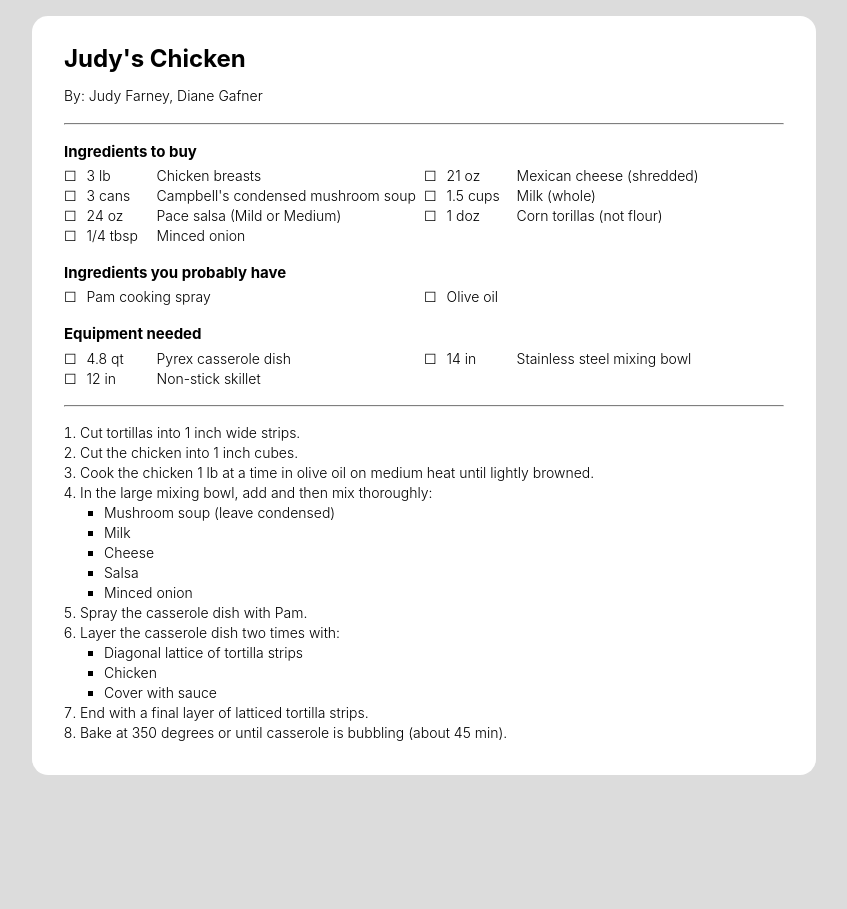
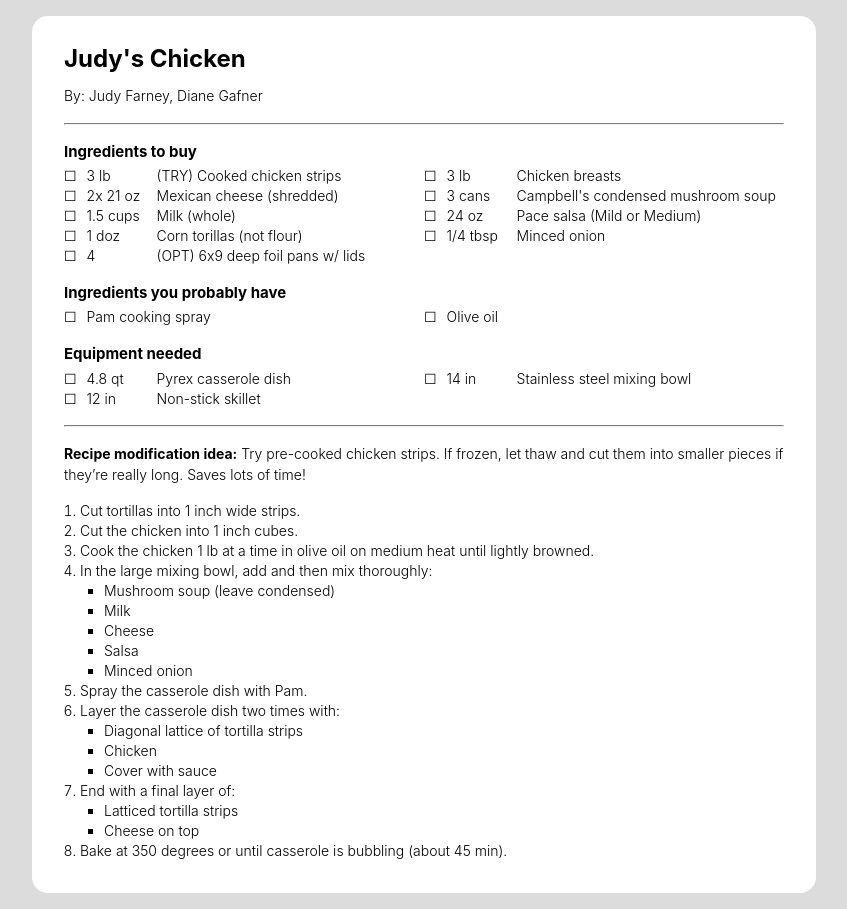
Before and after one commit to gaelanlloyd/jekyll-recipes, a Jekyll site: the page built from _recipes/judys-chicken.md, in a window 1280 px wide. Shown: the whole page, without its empty margins (216-1063 px from the left). Built offline with Jekyll 4.4.1, drawn with Linux system fonts in a browser that asks for light colours.

Commit message:
Update Judy's Chicken recipe

```diff
--- a/_recipes/judys-chicken.md
+++ b/_recipes/judys-chicken.md
@@ -2,13 +2,15 @@
 title: Judy's Chicken
 author: Judy Farney, Diane Gafner
 ingredientsToBuy:
+  - { qty: "3 lb", item: "(TRY) Cooked chicken strips" }
   - { qty: "3 lb", item: "Chicken breasts" }
-  - { qty: "21 oz", item: "Mexican cheese (shredded)" }
+  - { qty: "2x 21 oz", item: "Mexican cheese (shredded)" }
   - { qty: "3 cans", item: "Campbell's condensed mushroom soup" }
   - { qty: "1.5 cups", item: "Milk (whole)" }
   - { qty: "24 oz", item: "Pace salsa (Mild or Medium)" }
   - { qty: "1 doz", item: "Corn torillas (not flour)" }
   - { qty: "1/4 tbsp", item: "Minced onion" }
+  - { qty: "4", item: "(OPT) 6x9 deep foil pans w/ lids" }
 ingredientsYouHave:
   - Pam cooking spray
   - Olive oil
@@ -17,6 +19,8 @@ equipment:
   - { type: "14 in", item: "Stainless steel mixing bowl" }
   - { type: "12 in", item: "Non-stick skillet" }
 ---
+**Recipe modification idea:** Try pre-cooked chicken strips. If frozen, let thaw and cut them into smaller pieces if they're really long. Saves lots of time!
+
 - Cut tortillas into 1 inch wide strips.
 - Cut the chicken into 1 inch cubes.
 - Cook the chicken 1 lb at a time in olive oil on medium heat until lightly browned.
@@ -31,5 +35,7 @@ equipment:
     - Diagonal lattice of tortilla strips
     - Chicken
     - Cover with sauce
-- End with a final layer of latticed tortilla strips.
+- End with a final layer of:
+    - Latticed tortilla strips
+    - Cheese on top
 - Bake at 350 degrees or until casserole is bubbling (about 45 min).
```
